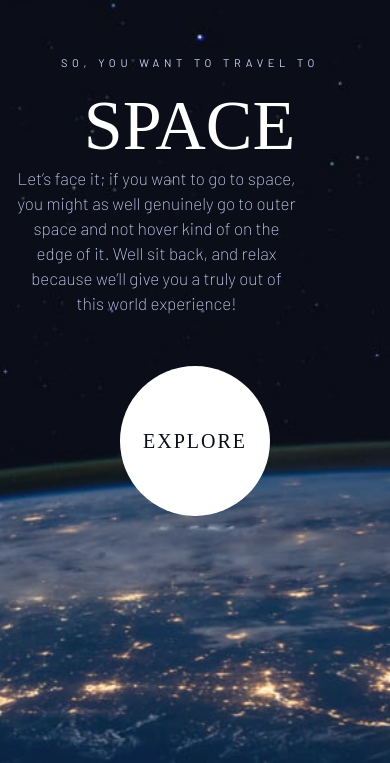
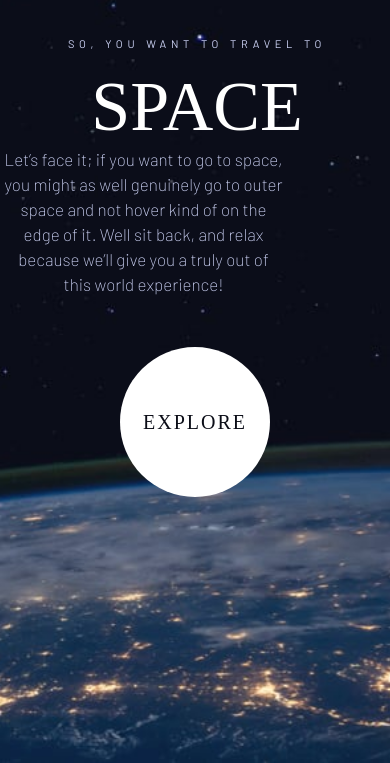
Before and after one commit to SAFAIDAM/space-demo, a plain HTML site: page index.html in a window 390 px wide. Shown: the part 121-884 px from the top of the page. Drawn offline with Linux system fonts and the light colour scheme; a web font is replaced by a local one.

Commit message:
responsive

```diff
--- a/style/styles.css
+++ b/style/styles.css
@@ -161,13 +161,13 @@ b {
   .cont-text .text-header-p {
     font-size: 11px;
     text-align: center;
-    margin-top: -51px;
-    margin-left: 20px;
+    margin-top: -70px;
+    margin-left: 34px;
     padding-bottom: 17px;
   }
   .cont-text h1{
     font-size: 70px;
-    margin-left: 19px;
+    margin-left: 34px;
 
   }
   .bigger-text-paraghraph{
@@ -179,6 +179,6 @@ b {
     font-style: normal;
     font-weight: 200;
     line-height: 25px;
-    margin-left: 47px;
+    margin-left: 34px;
   }
 }
```
